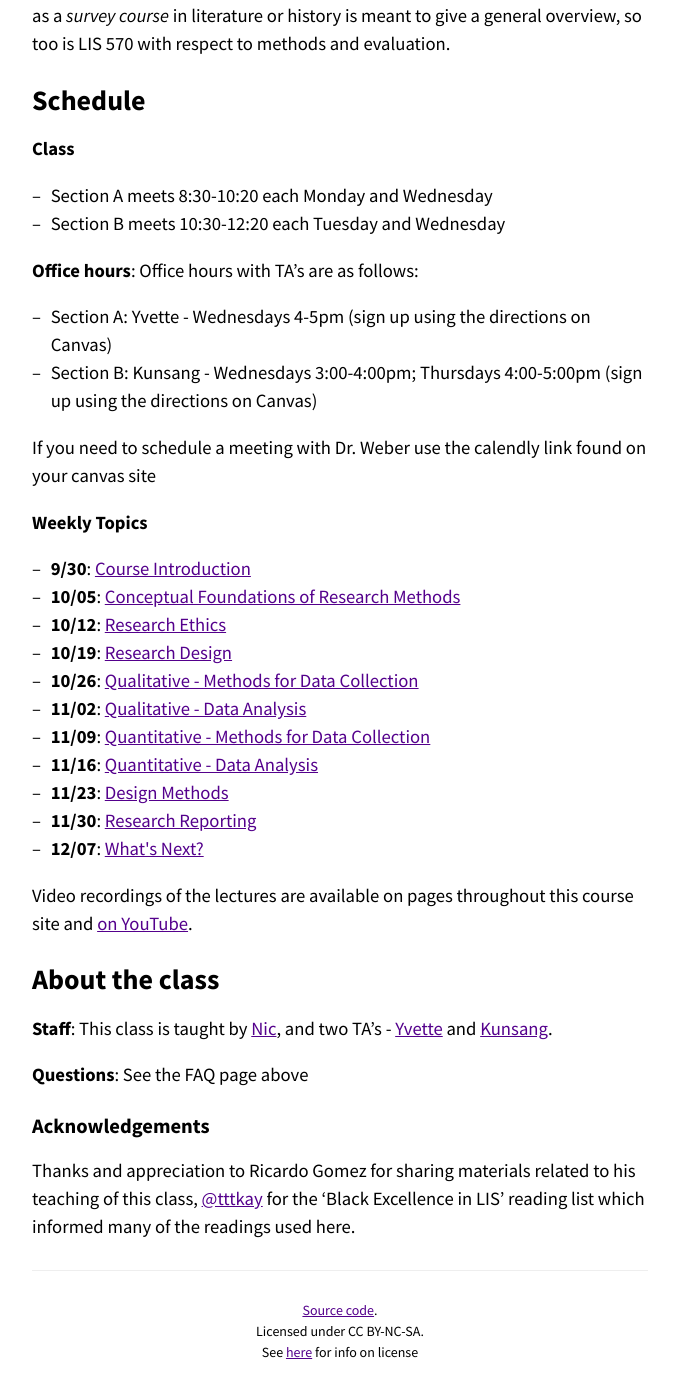
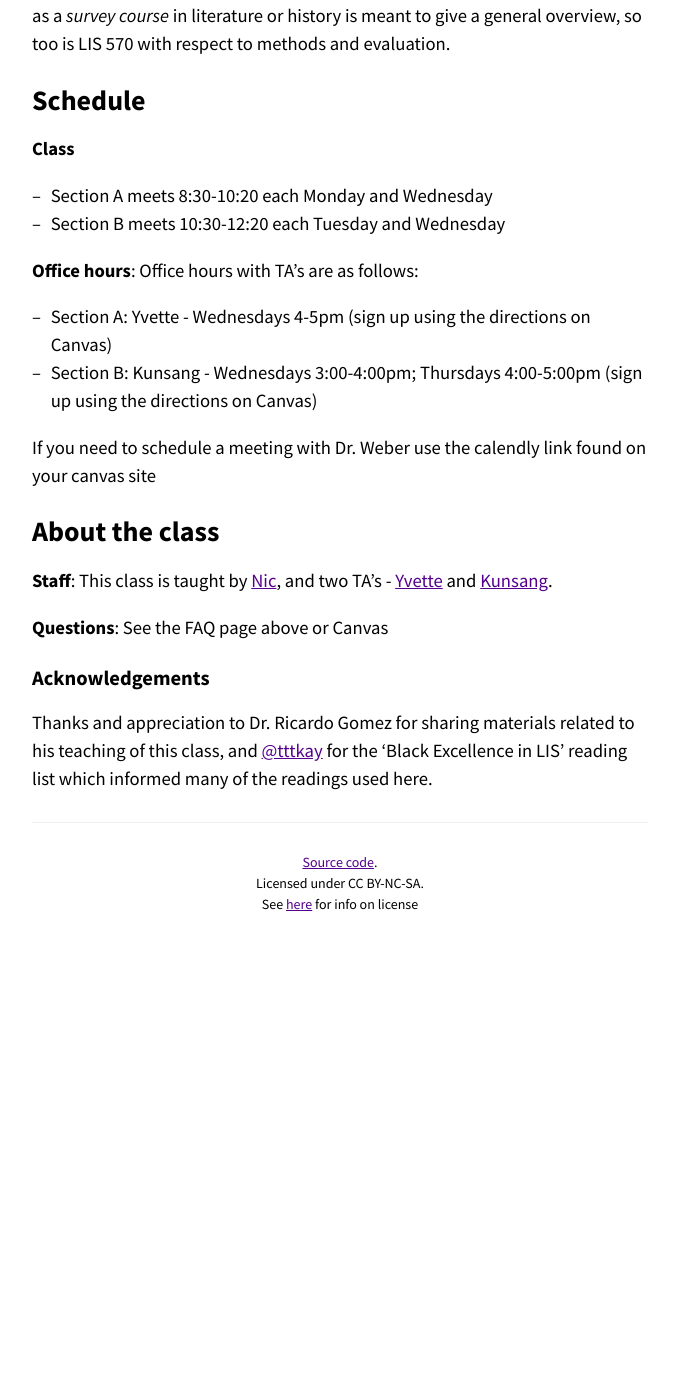
Before and after one commit to nniiicc/LIS-570-Au2021, a Jekyll site: the page built from index.md, in a window 1280 px wide and 1400 px high, scrolled down 244 px. Shown: the whole window, without its empty margins (300-979 px from the left). Built offline with Jekyll 4.4.1, drawn with Linux system fonts in a browser that asks for light colours; after the commit the page ends 1196 px from its top, so only the background shows below that.

Commit message:
Update index.md

```diff
--- a/index.md
+++ b/index.md
@@ -21,35 +21,15 @@ It's helpful to think of this course a *survey* of research and evaluation in LI
 
 If you need to schedule a meeting with Dr. Weber use the calendly link found on your canvas site
 
-**Weekly Topics**
-<ul>
-{% assign lectures = site['2020'] | sort: 'date' %}
-{% for lecture in lectures %}
-    {% if lecture.phony != true %}
-        <li>
-        <strong>{{ lecture.date | date: '%-m/%d' }}</strong>:
-        {% if lecture.ready %}
-            <a href="/LIS-570-Au2020/{{ lecture.url }}">{{ lecture.title }}</a>
-        {% else %}
-            {{ lecture.title }} {% if lecture.noclass %}[no class]{% endif %}
-        {% endif %}
-        </li>
-    {% endif %}
-{% endfor %}
-</ul>
-
-Video recordings of the lectures are available on pages throughout this course site and [on YouTube](https://www.youtube.com/playlist?list=PLbfZ2tKmriI7wsTY0fusl6OCrJsdhXSsr).
-
 # About the class
 
 **Staff**: This class is taught by [Nic](http://nicweber.info), and two TA's - [Yvette](https://www.yvetteiribe.com/) and [Kunsang](https://wcleeblog.wordpress.com/).
 
-**Questions**: See the FAQ page above
-
+**Questions**: See the FAQ page above or Canvas
 
 ## Acknowledgements
 
-Thanks and appreciation to Ricardo Gomez for sharing materials related to his teaching of this class, [@tttkay](https://twitter.com/tttkay) for the 'Black Excellence in LIS' reading list which informed many of the readings used here.
+Thanks and appreciation to Dr. Ricardo Gomez for sharing materials related to his teaching of this class, and [@tttkay](https://twitter.com/tttkay) for the 'Black Excellence in LIS' reading list which informed many of the readings used here.
 
 ---
 
```
